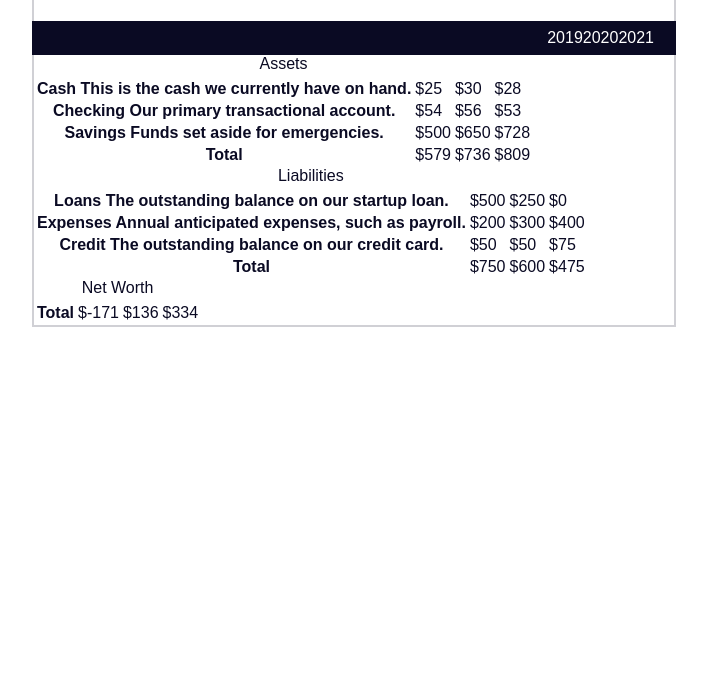
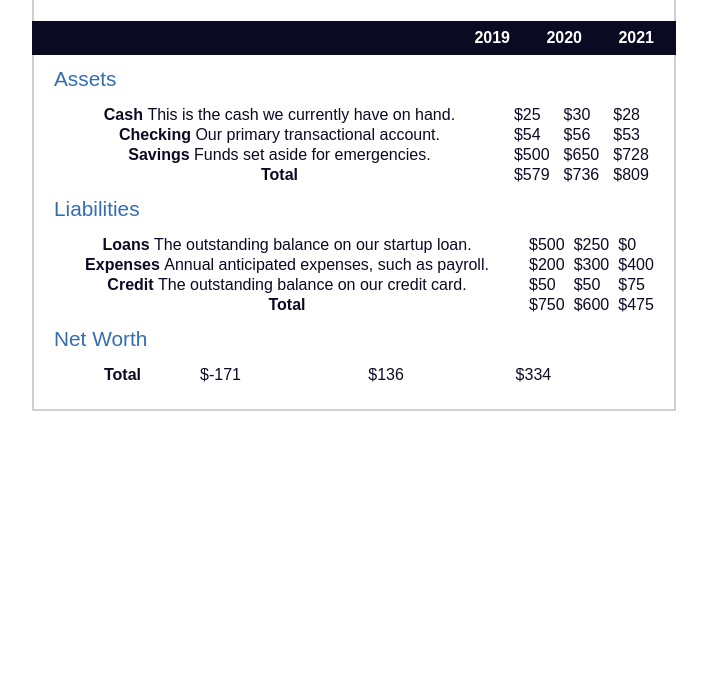
Before and after one commit to Luisemigoan/BalanceSheet, a plain HTML site: page index.html in a window 1280 px wide. Shown: the part 106-800 px from the top of the page, without its empty margins (286-993 px from the left). Drawn offline with Linux system fonts and the light colour scheme.

Commit message:
Se agregan estilos de tabla

```diff
--- a/styles.css
+++ b/styles.css
@@ -15,18 +15,19 @@ El CSS que está a punto de escribir es un conjunto común de propiedades utiliz
 
 /*Seleccionará cualquier elemento span que su clase incluya sr-only*/
 span[class~="sr-only"] {
-    border: 0;
+    border: 0 !important;
     /*La propiedad CSS clip se utiliza para definir la visibilidad de las partes de un elemento.*/
-    clip: rect(1px, 1px, 1px, 1px); /*Recorta el elemento a un rectángulo de 1 píxel*/
+    clip: rect(1px, 1px, 1px, 1px) !important; /*Recorta el elemento a un rectángulo de 1 píxel*/
     /*La propiedad clip-path determina la forma que la propiedad clip debe tomar.*/
-    clip-path: inset(50%); /*forma la región de recorte en un rectángulo dentro del elemento.*/
-    width: 1px;
-    height: 1px;
-    overflow: hidden;
-    white-space: nowrap; /*Evitan que el contenido del texto se desborde*/
-    position: absolute;
-    padding: 0;
-    margin: -1px;
+    clip-path: inset(50%) !important; /*forma la región de recorte en un rectángulo dentro del elemento.*/
+    width: 1px !important;
+    height: 1px !important;
+    overflow: hidden !important;
+    white-space: nowrap !important; /*Evitan que el contenido del texto se desborde*/
+    position: absolute !important;
+    padding: 0 !important;
+    margin: -1px !important;
+    /*En lugar de tener que revisar constantemente que no sobrescribas tus propiedades, puedes usar la palabra clave !important para asegurar que esas propiedades siempre serán aplicadas, sin importar el orden o la especificidad.*/
 }
 
 /*Estilos para el encabezado de la tabla*/
@@ -68,4 +69,41 @@ section  {
     background-color: #0a0a23;
     margin: 0 -2px;
     padding: 0.5rem calc(1.25rem + 2px) 0.5rem 0; /*La función calc() es una función CSS que te permite calcular un valor basado en otros valores. Por ejemplo, lo puedes usar para calcular el ancho del viewport menos el margen de un elemento*/
+    z-index: 999;
 }
+
+/*La sintaxis span[class] apuntará a cualquier elemento span que tenga un atributo class, independientemente del valor del atributo.*/
+#years span[class] {
+    font-weight: bold;
+    width: 4.5rem;
+    text-align: right;
+}
+
+.table-wrap {
+    padding: 0 0.75rem 1.5rem 0.75rem;
+}
+
+/*El pseudo-selector :not() se utiliza para apuntar a todos los elementos que no coinciden con el selector - en este caso, cualquiera de tus elementos span que no tengan la clase sr-only, Esto asegura que tus reglas anteriores para el selector span[class~="sr-only"] no se sobreescriban.*/
+span/*:not(.sr-only)*/ {
+    font-weight: normal;
+}
+/*Ahora que se agregó important se puede eliminar :not(sr-only)*/
+
+table {
+    /*permitirá que los bordes de las celdas se contraigan en un solo borde, en lugar de un borde alrededor de cada celda.*/
+    border-collapse: collapse;
+    border: 0;
+    width: 100%; /*Llena su contenedor*/
+    position: relative; /*Posiciona el elemento de manera relativa a su contenedor*/
+    margin-top: 3rem; /*Espacio entre el encabezado y la tabla*/
+}
+
+table caption {
+    color: #356eaf;
+    font-size: 1.3em;
+    font-weight: normal;
+    position: absolute; /*Posiciona el elemento de manera absoluta*/
+    top: -2.25rem; /*Espacio entre encabezado y tabla*/
+    left: 0.5rem; /*Espacio entre borde y tabla*/
+
+}
```
